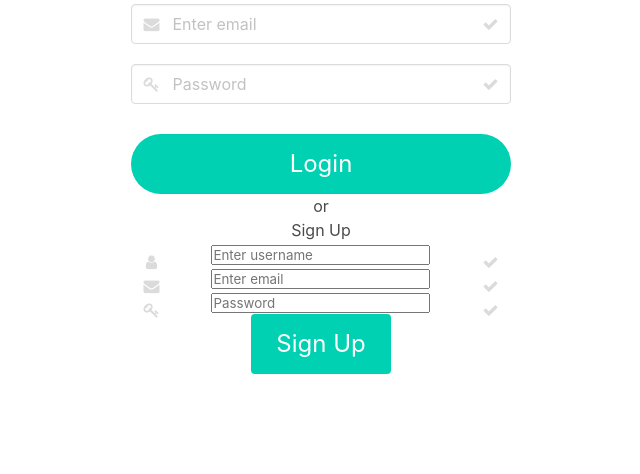
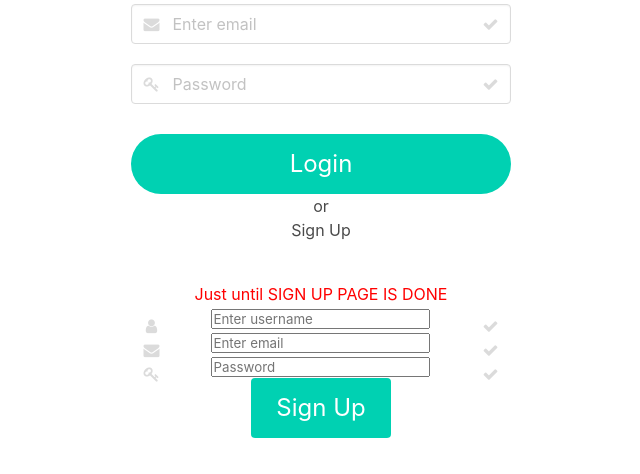
Before and after one commit to aimeedarling/2-Project, a Node server app: page /login in a window 1280 px wide. Shown: the part 326-800 px from the top of the page, without its empty margins (319-959 px from the left). Run offline with Node 20, Linux system fonts and the light colour scheme; some libraries are stand-ins or nearby versions.

Commit message:
added temporary notice in login.hbs

```diff
--- a/public/css/style.css
+++ b/public/css/style.css
@@ -61,3 +61,8 @@ html {
     width: 100%;
     border-radius: 30px 30px
   }
+
+  .temp-notice {
+    color: red;
+    margin-top: 40px;
+  }
--- a/views/login.hbs
+++ b/views/login.hbs
@@ -61,6 +61,8 @@
 
     {{!-- to see sign up --}}
 
+    <p class="temp-notice">Just until SIGN UP PAGE IS DONE</p>
+
     <form class="field signup-form">
         <section class="control has-icons-left has-icons-right form-group">
         {{!-- <input class="form-input" type="text" placeholder="Enter username" id="username-signup"> --}}
```
